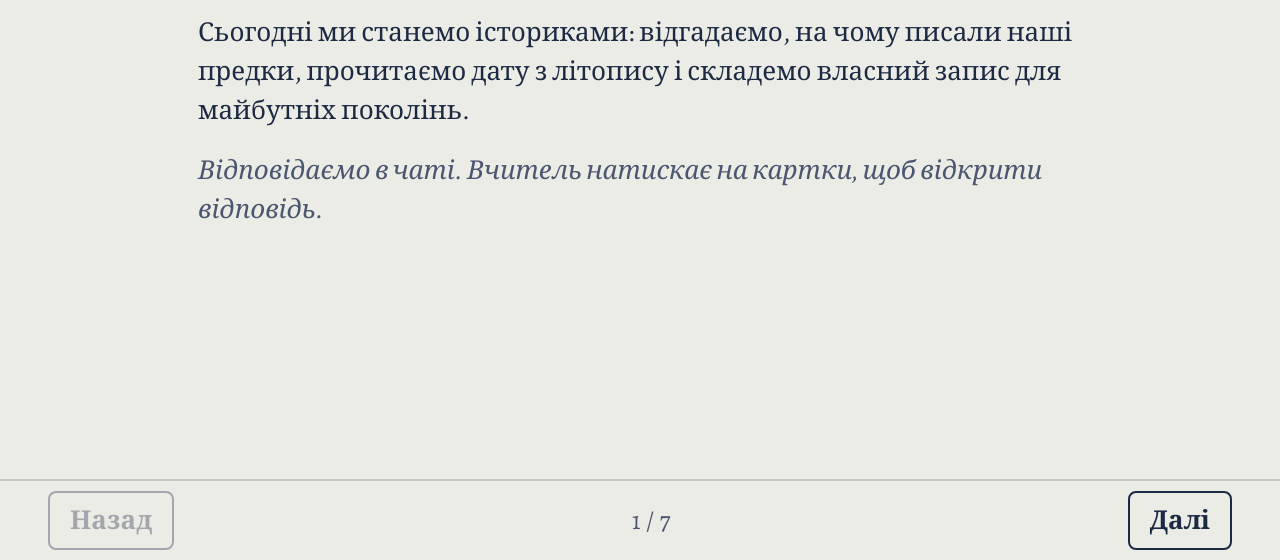
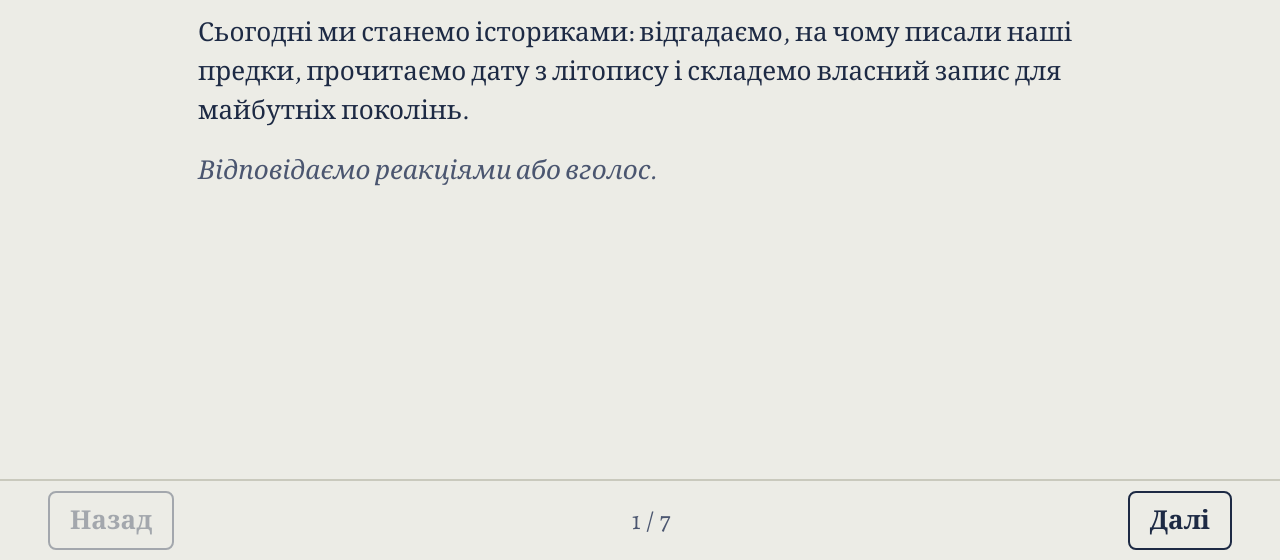
Before and after one commit to olena-hudimenko/olena-hudimenko.github.io, a plain HTML site: page Хто береже слова_ День писемності, 5 клас.html in a window 1280 px wide. Shown: the part 240-800 px from the top of the page. Drawn offline with nearby package versions, Linux system fonts and the light colour scheme.

Commit message:
Update Хто береже слова_ День писемності, 5 клас.html

```diff
--- a/Хто береже слова_ День писемності, 5 клас.html
+++ b/Хто береже слова_ День писемності, 5 клас.html
@@ -57,7 +57,7 @@ nav button:disabled{opacity:.35;cursor:default}
 <p class="hint">27 жовтня · День української писемності та мови</p>
 <h1>Хто береже слова</h1>
 <p>Сьогодні ми станемо істориками: відгадаємо, на чому писали наші предки, прочитаємо дату з літопису і складемо власний запис для майбутніх поколінь.</p>
-<p class="hint">Відповідаємо в чаті. Вчитель натискає на картки, щоб відкрити відповідь.</p>
+<p class="hint">Відповідаємо реакціями або вголос.</p>
 </section>
 
 <section class="s" hidden>
```
